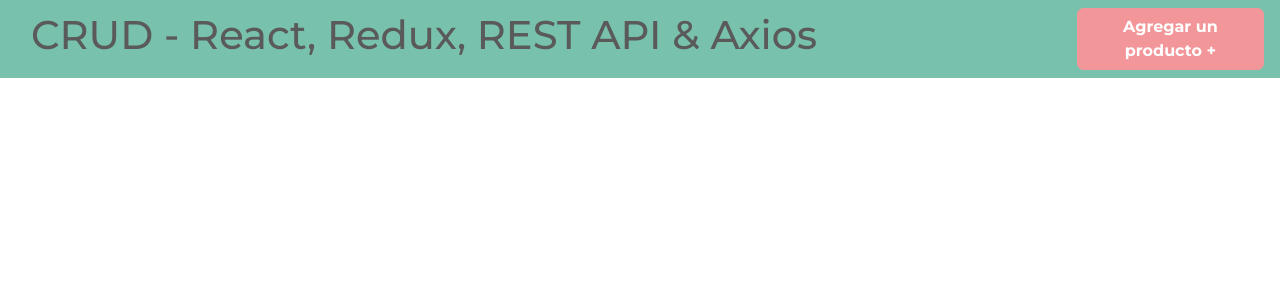
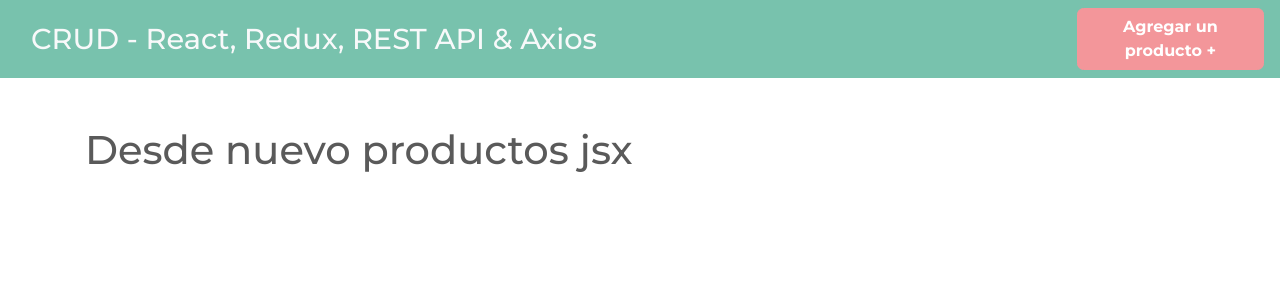
Before and after one commit to pipe473/CRUD-REDUX-PROJECT, a React (Create React App) app: page /productos/nuevo in a window 1280 px wide. Shown: the top 300 px of the page. Built offline with nearby package versions, Linux system fonts and the light colour scheme.

Commit message:
Creation components and routes to header and estructure page

```diff
--- a/package.json
+++ b/package.json
@@ -8,6 +8,7 @@
     "@testing-library/user-event": "^12.8.3",
     "react": "^17.0.2",
     "react-dom": "^17.0.2",
+    "react-router-dom": "^5.2.0",
     "react-scripts": "4.0.3",
     "web-vitals": "^1.1.2"
   },
--- a/src/App.js
+++ b/src/App.js
@@ -1,11 +1,26 @@
 
-import React, { Fragment } from 'react';
+import React from 'react';
 import Header from './components/Header';
+import Productos from './components/Productos';
+import Nuevo from './components/Nuevo';
+import Editar from './components/Editar';
+
+import { BrowserRouter as Router, Route, Switch } from 'react-router-dom';
+
+
 function App() {
   return (
-    <Fragment>
+    <Router>
       <Header />
-    </Fragment>
+
+      <div className="container mt-5">
+        <Switch>
+          <Route exact path="/" component={Productos} />
+          <Route exact path="/productos/nuevo" component={Nuevo} />
+          <Route exact path="/productos/editar/:id" component={Editar} />
+        </Switch>
+      </div>
+    </Router>
   );
 }
 
--- /dev/null
+++ b/src/components/Editar.jsx
@@ -0,0 +1,9 @@
+import React from 'react';
+
+const Editar = () => {
+    return (
+        <h1>Desde Editar</h1>
+     );
+}
+
+export default Editar;
--- a/src/components/Header.jsx
+++ b/src/components/Header.jsx
@@ -1,15 +1,18 @@
 import React from 'react';
+import { Link } from 'react-router-dom';
 
 const Header = () => {
     return (
         <nav className="navbar navbar-expand-lg navbar-dark bg-primary justify-content-between">
             <div className="container">
-                <h1>CRUD - React, Redux, REST API & Axios</h1>
+                <h1>
+                    <Link to={'/'} className="text-light">CRUD - React, Redux, REST API & Axios</Link>
+                </h1>
             </div>
-            <a
-                href="/productos/nuevo/"
+            <Link
+                to={"/productos/nuevo/"}
                 className="btn btn-secondary new-post d-block d-md-inline-block"
-                >Agregar un producto &#43;</a>
+                >Agregar un producto &#43;</Link>
         </nav>
      );
 }
--- /dev/null
+++ b/src/components/Nuevo.jsx
@@ -0,0 +1,9 @@
+import React from 'react';
+
+const Nuevo = () => {
+    return (
+        <h1>Desde  nuevo productos jsx</h1>
+     );
+}
+
+export default Nuevo;
--- /dev/null
+++ b/src/components/Productos.jsx
@@ -0,0 +1,9 @@
+import React from 'react';
+
+const Productos = () => {
+    return (
+        <h1>Desde productos jsx</h1>
+     );
+}
+
+export default Productos;
```
Also changed, not shown: 1 other file (tests, documents, lock files or other folders).
